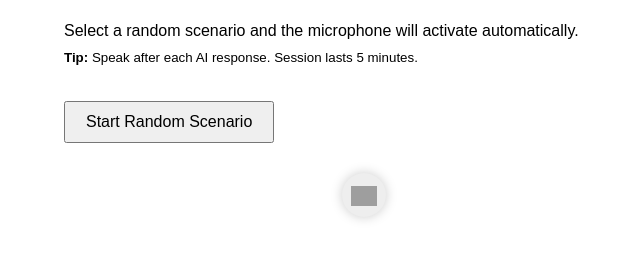
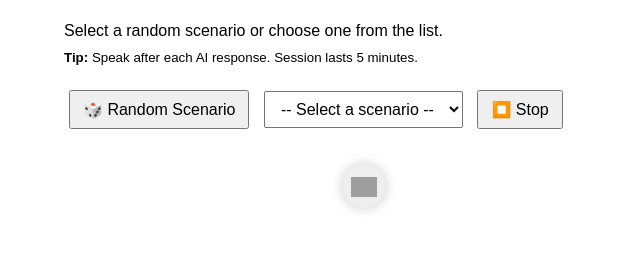
Before and after one commit to darajwani/osce-ai-app, a website: page index.html in a window 1280 px wide. Shown: the part 124-382 px from the top of the page, without its empty margins (276-916 px from the left). Drawn offline with Linux system fonts and the light colour scheme; grey boxes are pictures that could not be loaded.

Commit message:
index.html

```diff
--- a/index.html
+++ b/index.html
@@ -25,22 +25,36 @@
       50% { box-shadow: 0 0 0 16px #ff525222, 0 0 32px #ff5252; }
       100% { box-shadow: 0 0 0 8px #ff5252aa, 0 0 16px #ff5252; }
     }
+    select, button {
+      margin: 5px;
+      padding: 8px 12px;
+      font-size: 16px;
+    }
   </style>
 </head>
 <body>
   <h1>Practice OSCE</h1>
   <p>
-    Select a random scenario and the microphone will activate automatically.<br>
+    Select a random scenario or choose one from the list.<br>
     <small><b>Tip:</b> Speak after each AI response. Session lasts 5 minutes.</small>
   </p>
-  <button id="start-random-btn">Start Random Scenario</button>
-  <button id="start-station-btn" style="display:none;">Start Station</button>
+
+  <div>
+    <button id="start-random-btn">🎲 Random Scenario</button>
+    <select id="scenario-dropdown">
+      <option value="">-- Select a scenario --</option>
+    </select>
+    <button id="start-station-btn" style="display:none;">▶️ Start Station</button>
+    <button id="stop-station-btn">⏹️ Stop</button>
+  </div>
+
   <div id="mic-icon" class="mic-idle" title="Microphone"></div>
 
   <div id="scenario-box" style="display:none;">
     <h2 id="scenario-title"></h2>
     <p id="scenario-text"></p>
     <p><strong>Timer:</strong> <span id="timer">5:00</span></p>
+
     <div id="chat-container" style="display:none; margin-top: 20px; padding: 10px; border: 1px solid #ccc; border-radius: 8px; max-height:260px; overflow-y:auto;">
       <b>AI Patient Replies:</b><br>
     </div>
```
